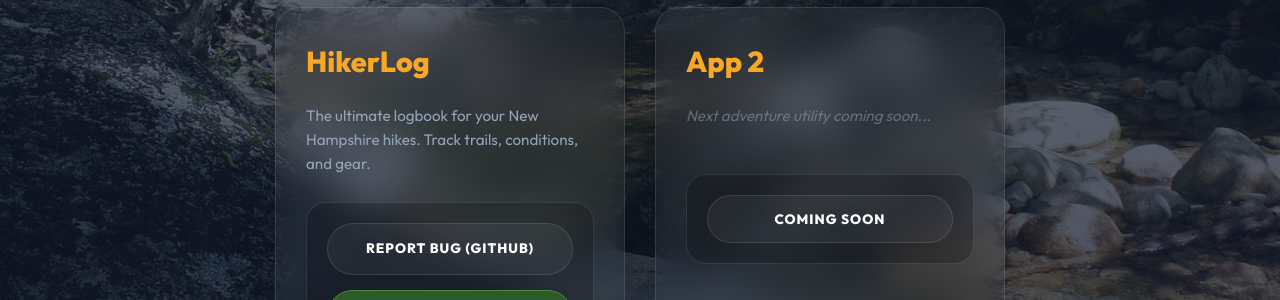
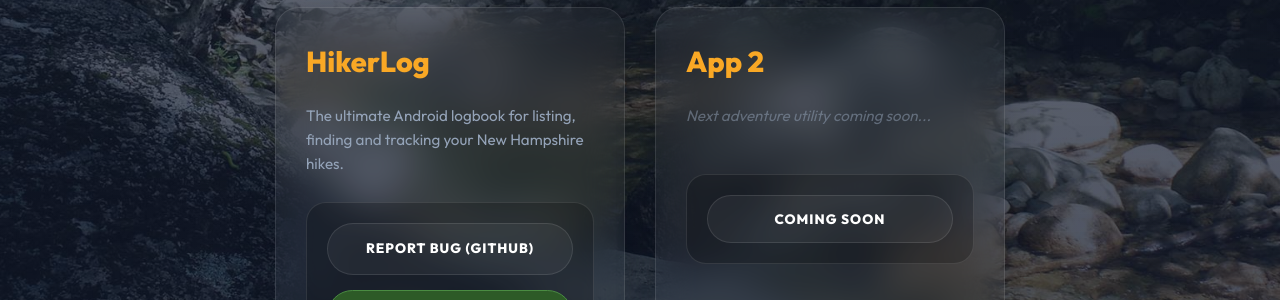
Before and after one commit to nhhike/store, a Jekyll site: the page built from app-development.html, in a window 1280 px wide and 939 px high. Shown: the part 342-642 px from the top of the window. Built offline with Jekyll 4.4.1, drawn with Linux system fonts in a browser that asks for light colours.

```diff
--- a/_config.yml
+++ b/_config.yml
@@ -1,5 +1,5 @@
-title: NH-Hike Adventures
-description: Welcome to NH-Hike - Your outdoor adventure starts here
+title: NH-HIKE Adventures
+description: Welcome to NH-HIKE - Your outdoor adventure starts here
 url: https://nhhike.com
 baseurl: ""
 
--- a/_layouts/default.html
+++ b/_layouts/default.html
@@ -22,7 +22,7 @@
     <nav class="glass-nav">
         <div class="nav-branding">
             <a href="{{ '/' | relative_url }}" class="nav-logo">
-                <img src="{{ '/assets/images/Logo.png' | relative_url }}" alt="NH-Hike Logo">
+                <img src="{{ '/assets/images/Logo.png' | relative_url }}" alt="NH-HIKE Logo">
             </a>
             <a href="{{ '/' | relative_url }}" class="nav-home">Home</a>
         </div>
--- a/app-development.html
+++ b/app-development.html
@@ -13,15 +13,17 @@
                 <!-- App 1: HikerLog -->
                 <div class="app-card">
                     <h3>HikerLog</h3>
-                    <p>The ultimate logbook for your New Hampshire hikes. Track trails, conditions, and gear.</p>
+                    <p>The ultimate Android logbook for listing, finding and tracking your New Hampshire hikes.</p>
                     <div class="app-card-links">
                         <a href="https://github.com/nhhike/hikerlog-dev/issues" class="card-btn">
                             <span>Report Bug (GitHub)</span>
                         </a>
-                        <a href="https://github.com/nhhike/hikerlog-dev/blob/main/releases/HikerLog.apk?raw=true" class="card-btn primary">
+                        <a href="https://github.com/nhhike/hikerlog-dev/blob/main/releases/HikerLog.apk?raw=true"
+                            class="card-btn primary">
                             <span>Download APK</span>
                         </a>
-                        <a href="https://github.com/nhhike/hikerlog-dev/blob/main/docs/HikerLog_Manual.pdf?raw=true" class="card-btn">
+                        <a href="https://github.com/nhhike/hikerlog-dev/blob/main/docs/HikerLog_Manual.pdf?raw=true"
+                            class="card-btn">
                             <span>Download Documentation</span>
                         </a>
                     </div>
```
